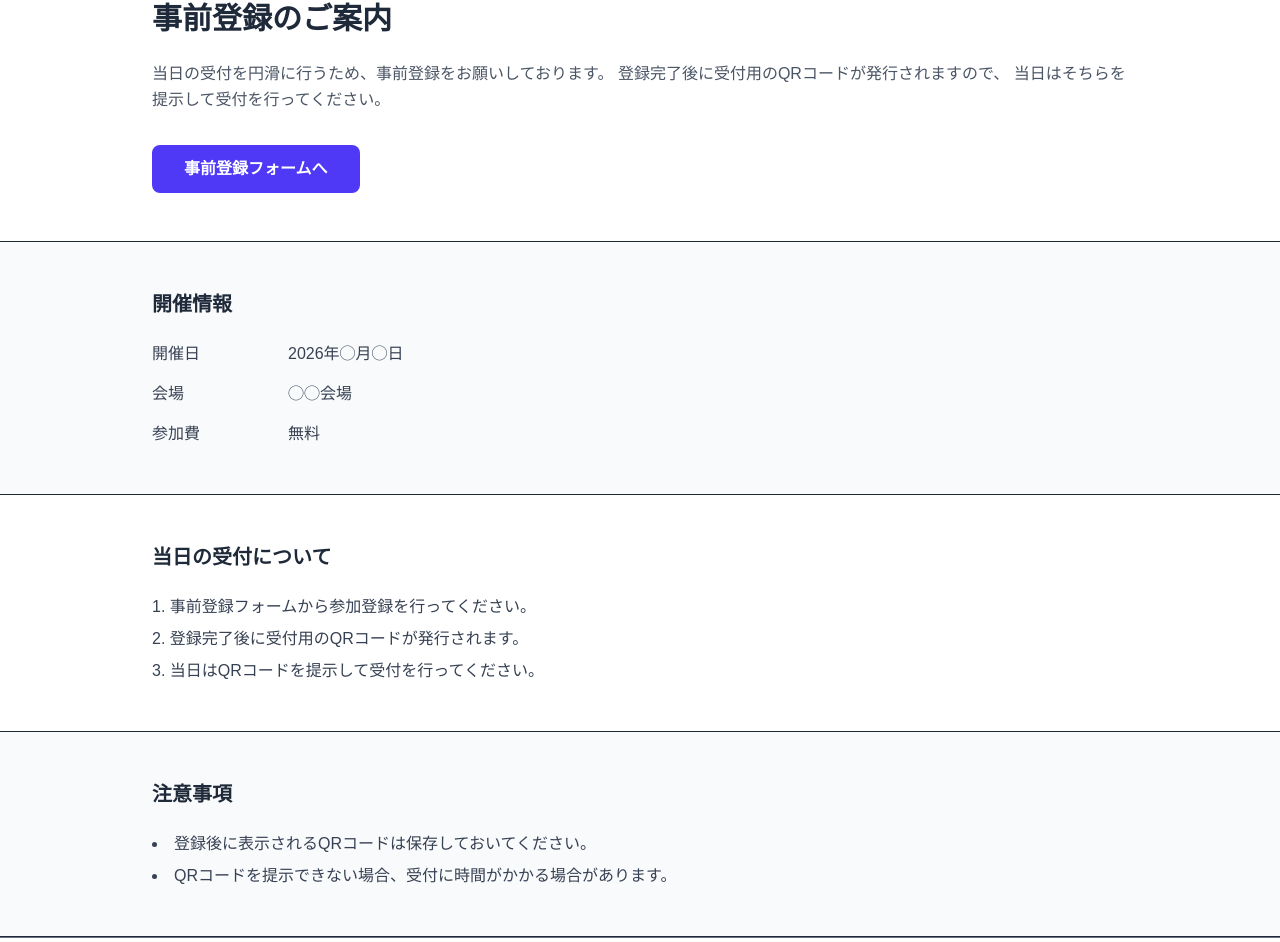
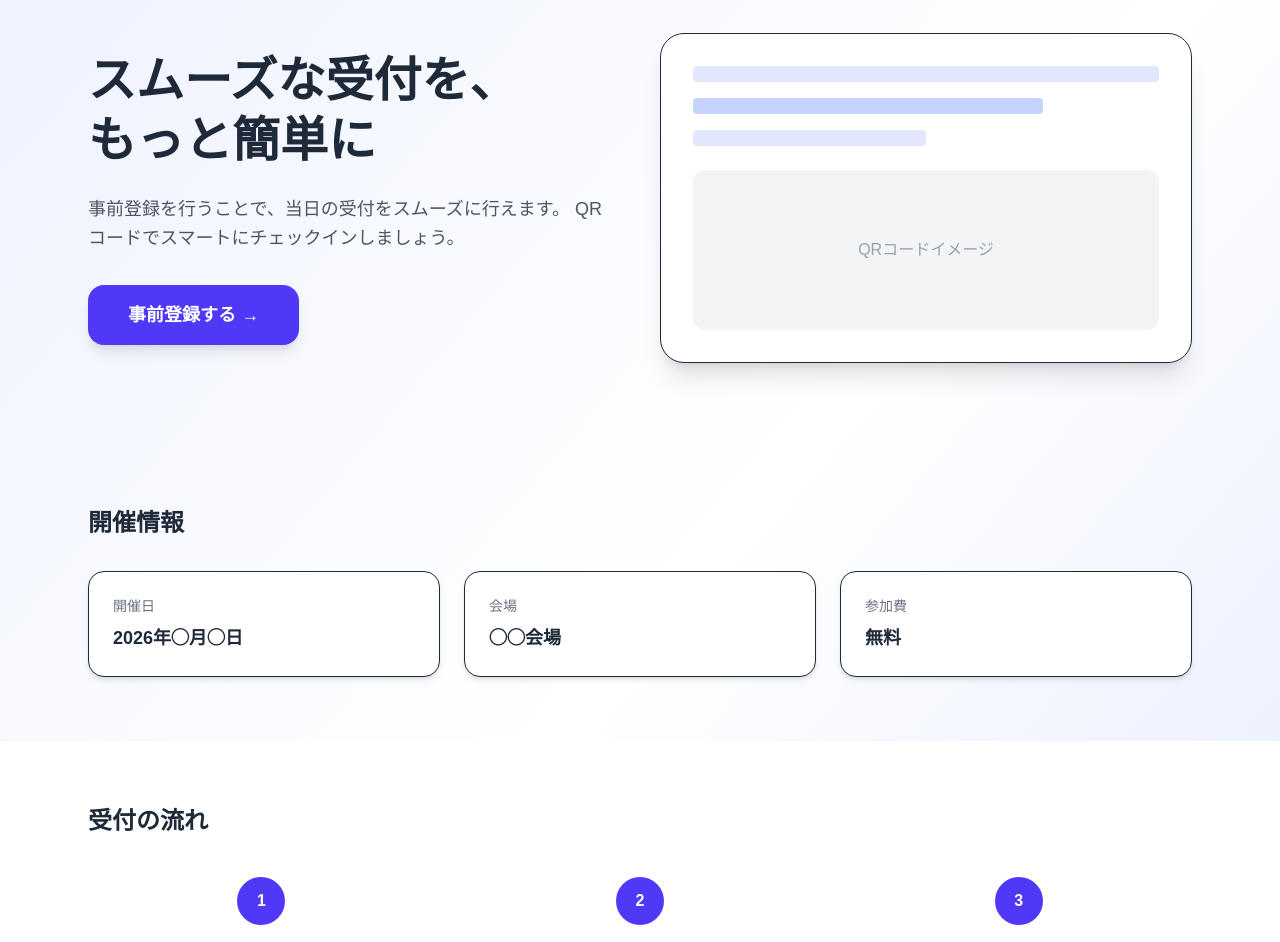
Before and after one commit to akiy2009/comming, a Next.js app: page / in a window 1280 px wide. Shown: the part 108-1050 px from the top of the page. Built offline with nearby package versions, Linux system fonts and the light colour scheme.

Commit message:
Enhance page layout with gradient and animations

```diff
--- a/app/page.tsx
+++ b/app/page.tsx
@@ -1,104 +1,120 @@
 "use client";
 
 import Link from "next/link";
+import { motion } from "framer-motion";
 
 export default function Home() {
   return (
-    <main className="min-h-screen bg-white text-gray-800">
+    <main className="min-h-screen bg-gradient-to-br from-indigo-50 via-white to-indigo-100 text-gray-800">
 
       {/* ヘッダー */}
-      <header className="border-b">
-        <div className="max-w-5xl mx-auto px-6 py-4 flex justify-between items-center">
-          <h1 className="text-lg font-semibold tracking-wide">
-            イベント受付
-          </h1>
+      <header className="sticky top-0 backdrop-blur bg-white/70 border-b z-50">
+        <div className="max-w-6xl mx-auto px-6 py-4 flex justify-between items-center">
+          <h1 className="text-xl font-bold tracking-wide">イベント受付</h1>
         </div>
       </header>
 
-      {/* メイン説明 */}
-      <section className="max-w-5xl mx-auto px-6 py-12">
-
-        <h2 className="text-3xl font-bold mb-6">
-          事前登録のご案内
+      {/* ヒーロー */}
+      <section className="max-w-6xl mx-auto px-6 py-20 grid md:grid-cols-2 gap-10 items-center">
+        <motion.div
+          initial={{ opacity: 0, y: 20 }}
+          animate={{ opacity: 1, y: 0 }}
+          transition={{ duration: 0.6 }}
+        >
+          <h2 className="text-4xl md:text-5xl font-extrabold mb-6 leading-tight">
+            スムーズな受付を、
+            <br />
+            もっと簡単に
           </h2>
 
-        <p className="text-gray-600 leading-relaxed mb-8">
-          当日の受付を円滑に行うため、事前登録をお願いしております。
-          登録完了後に受付用のQRコードが発行されますので、
-          当日はそちらを提示して受付を行ってください。
+          <p className="text-gray-600 text-lg leading-relaxed mb-8">
+            事前登録を行うことで、当日の受付をスムーズに行えます。
+            QRコードでスマートにチェックインしましょう。
           </p>
 
           <Link href="/register">
-          <button className="bg-indigo-600 text-white px-8 py-3 rounded-lg font-semibold hover:bg-indigo-700 transition">
-            事前登録フォームへ
+            <button className="bg-indigo-600 hover:bg-indigo-700 text-white px-10 py-4 rounded-2xl text-lg font-semibold shadow-lg hover:shadow-xl transition-all">
+              事前登録する →
             </button>
           </Link>
+        </motion.div>
 
+        {/* ビジュアルカード */}
+        <motion.div
+          initial={{ opacity: 0, scale: 0.9 }}
+          animate={{ opacity: 1, scale: 1 }}
+          transition={{ duration: 0.6 }}
+          className="bg-white rounded-3xl shadow-xl p-8 border"
+        >
+          <div className="space-y-4">
+            <div className="h-4 bg-indigo-100 rounded" />
+            <div className="h-4 bg-indigo-200 rounded w-3/4" />
+            <div className="h-4 bg-indigo-100 rounded w-1/2" />
+            <div className="mt-6 h-40 bg-gray-100 rounded-xl flex items-center justify-center text-gray-400">
+              QRコードイメージ
+            </div>
+          </div>
+        </motion.div>
       </section>
 
       {/* 開催情報 */}
-      <section className="bg-gray-50 border-y">
-        <div className="max-w-5xl mx-auto px-6 py-12">
+      <section className="max-w-6xl mx-auto px-6 py-16">
+        <h3 className="text-2xl font-bold mb-8">開催情報</h3>
 
-          <h3 className="text-xl font-semibold mb-6">
-            開催情報
-          </h3>
-
-          <div className="space-y-4 text-gray-700">
-
-            <div className="flex gap-6">
-              <div className="w-28 font-medium">開催日</div>
-              <div>2026年◯月◯日</div>
+        <div className="grid md:grid-cols-3 gap-6">
+          {["開催日", "会場", "参加費"].map((label, i) => (
+            <div
+              key={i}
+              className="bg-white rounded-2xl p-6 shadow-md border hover:shadow-lg transition"
+            >
+              <div className="text-sm text-gray-500 mb-2">{label}</div>
+              <div className="text-lg font-semibold">
+                {label === "開催日"
+                  ? "2026年◯月◯日"
+                  : label === "会場"
+                  ? "◯◯会場"
+                  : "無料"}
               </div>
-
-            <div className="flex gap-6">
-              <div className="w-28 font-medium">会場</div>
-              <div>◯◯会場</div>
             </div>
-
-            <div className="flex gap-6">
-              <div className="w-28 font-medium">参加費</div>
-              <div>無料</div>
-            </div>
-
-          </div>
-
+          ))}
         </div>
       </section>
 
       {/* 受付の流れ */}
-      <section className="max-w-5xl mx-auto px-6 py-12">
+      <section className="bg-white py-16">
+        <div className="max-w-6xl mx-auto px-6">
+          <h3 className="text-2xl font-bold mb-10">受付の流れ</h3>
 
-        <h3 className="text-xl font-semibold mb-6">
-          当日の受付について
-        </h3>
-
-        <ol className="list-decimal list-inside text-gray-700 space-y-2">
-          <li>事前登録フォームから参加登録を行ってください。</li>
-          <li>登録完了後に受付用のQRコードが発行されます。</li>
-          <li>当日はQRコードを提示して受付を行ってください。</li>
-        </ol>
-
+          <div className="grid md:grid-cols-3 gap-8">
+            {[
+              "事前登録を行う",
+              "QRコードを取得",
+              "当日提示する",
+            ].map((step, i) => (
+              <div key={i} className="text-center">
+                <div className="w-12 h-12 mx-auto mb-4 rounded-full bg-indigo-600 text-white flex items-center justify-center font-bold">
+                  {i + 1}
+                </div>
+                <p className="text-gray-700">{step}</p>
+              </div>
+            ))}
+          </div>
+        </div>
       </section>
 
       {/* 注意事項 */}
-      <section className="bg-gray-50 border-y">
-        <div className="max-w-5xl mx-auto px-6 py-12">
-
-          <h3 className="text-xl font-semibold mb-6">
-            注意事項
-          </h3>
-
-          <ul className="list-disc list-inside text-gray-700 space-y-2">
-            <li>登録後に表示されるQRコードは保存しておいてください。</li>
-            <li>QRコードを提示できない場合、受付に時間がかかる場合があります。</li>
+      <section className="max-w-6xl mx-auto px-6 py-16">
+        <div className="bg-yellow-50 border border-yellow-200 rounded-2xl p-8">
+          <h3 className="text-xl font-semibold mb-4">注意事項</h3>
+          <ul className="space-y-2 text-gray-700">
+            <li>QRコードは事前に保存してください。</li>
+            <li>提示できない場合、受付に時間がかかる可能性があります。</li>
           </ul>
-
         </div>
       </section>
 
       {/* フッター */}
-      <footer className="border-t text-center text-sm text-gray-500 py-6">
+      <footer className="text-center text-sm text-gray-500 py-8">
         © Event Reception System
       </footer>
 
```
Lines whose indentation alone changed are shown as unchanged.
